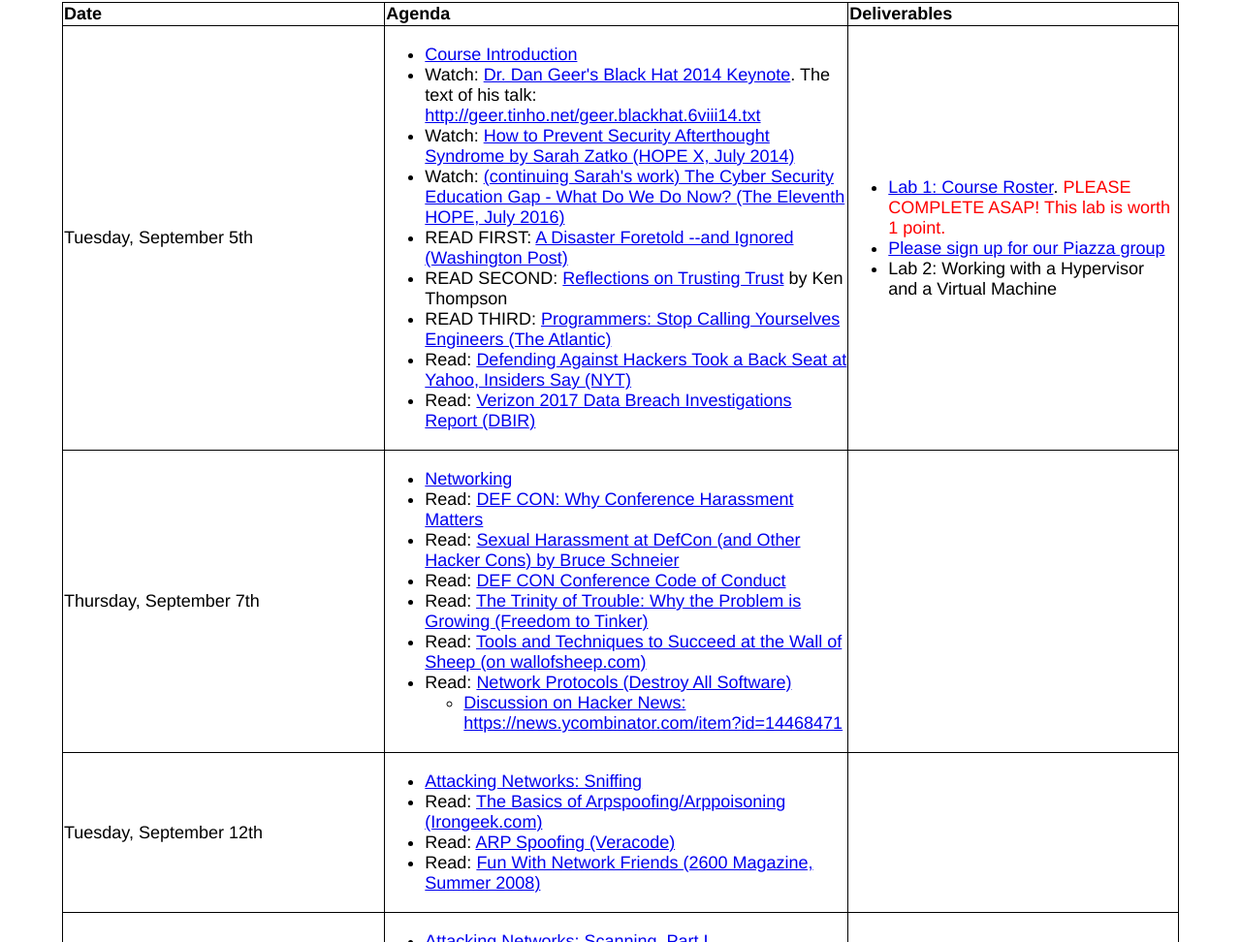
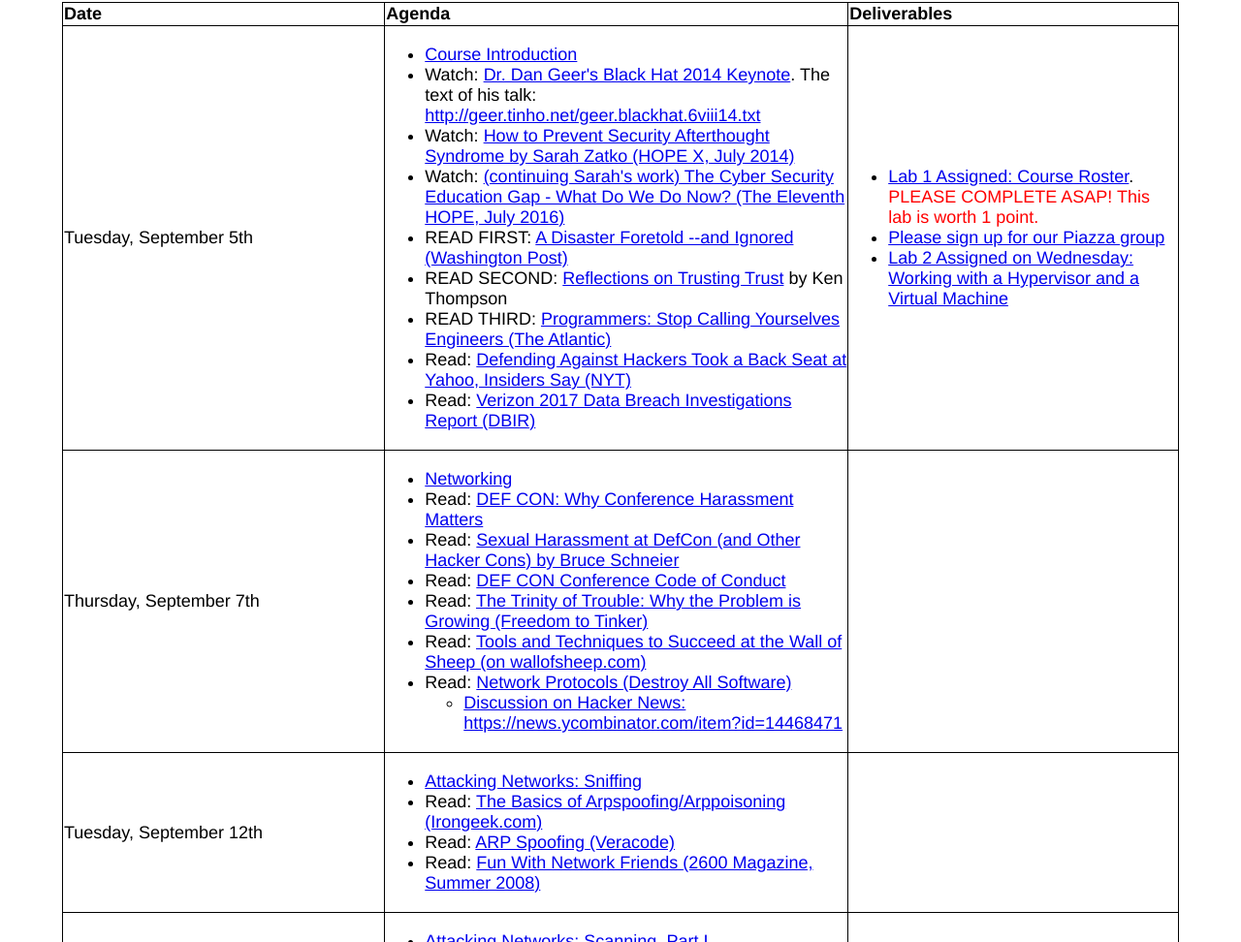
Before and after one commit to BookBytes/DefenseAgainstTheDarkArts, a plain HTML site: page index.html in a window 1280 px wide. Shown: the part 1804-2776 px from the top of the page at 97% size. Drawn offline with Linux system fonts and the light colour scheme.

Commit message:
Opened up lab 2 --whoops

```diff
--- a/index.html
+++ b/index.html
@@ -114,9 +114,9 @@
 </td>
 <td>
 	<ul>
-		<li><a href="https://docs.google.com/forms/d/e/1FAIpQLSdwRz-U6Rg_lQHJcXpieTLYj8RdNCAdRVp90csT9oqJ1ily3w/viewform" target="_blank">Lab 1: Course Roster</a>. <span class="note">PLEASE COMPLETE ASAP! This lab is worth 1 point.</span></li>
+		<li><a href="https://docs.google.com/forms/d/e/1FAIpQLSdwRz-U6Rg_lQHJcXpieTLYj8RdNCAdRVp90csT9oqJ1ily3w/viewform" target="_blank">Lab 1 Assigned: Course Roster</a>. <span class="note">PLEASE COMPLETE ASAP! This lab is worth 1 point.</span></li>
 		<li><a href="https://piazza.com/tufts/fall2017/comp116" target="_blank">Please sign up for our Piazza group</a></li>
-		<li>Lab 2: Working with a Hypervisor and a Virtual Machine</li>
+		<li><a href="https://docs.google.com/forms/d/e/1FAIpQLSeiChO7q6Dr-YGiwwXjVqJaOWwzwPm2ACaAY_tNq3RgRy8QmA/viewform">Lab 2 Assigned on Wednesday: Working with a Hypervisor and a Virtual Machine</a></li>
 	</ul>
 </td>
 </tr>
```
